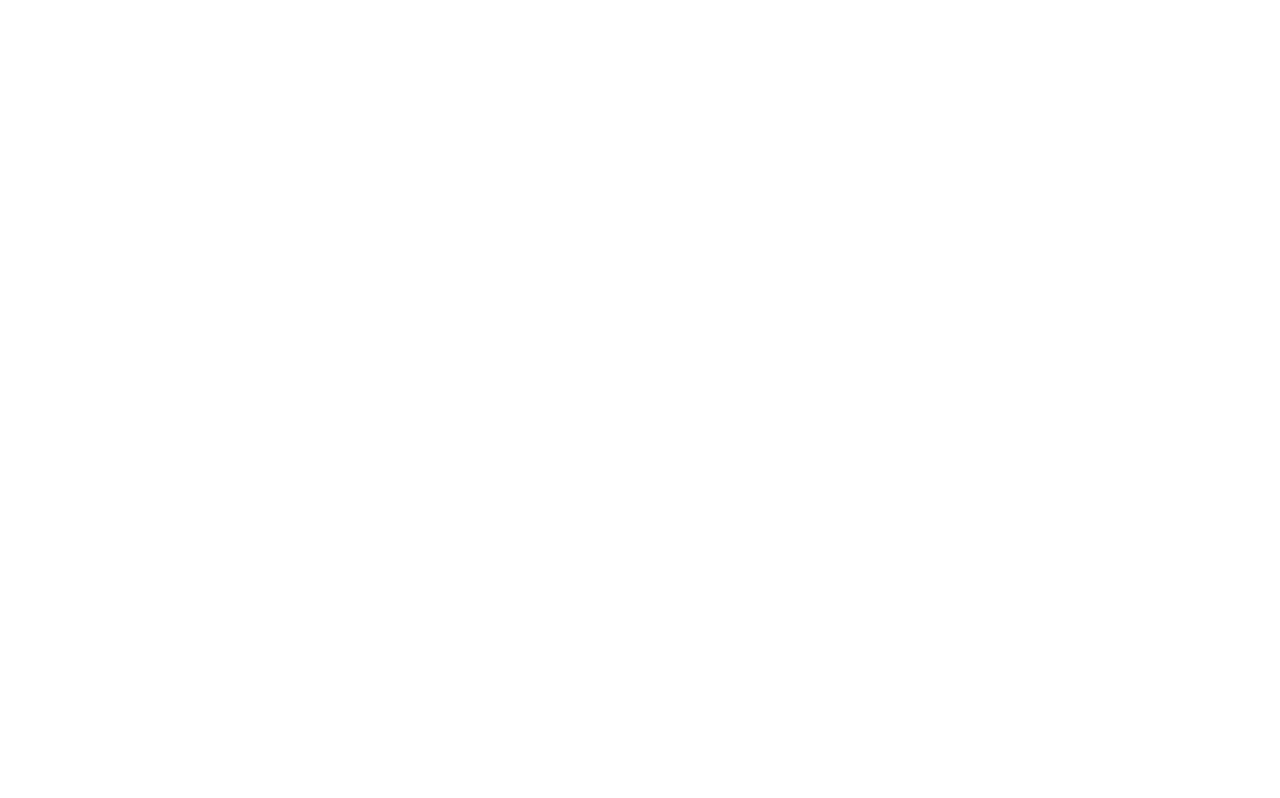
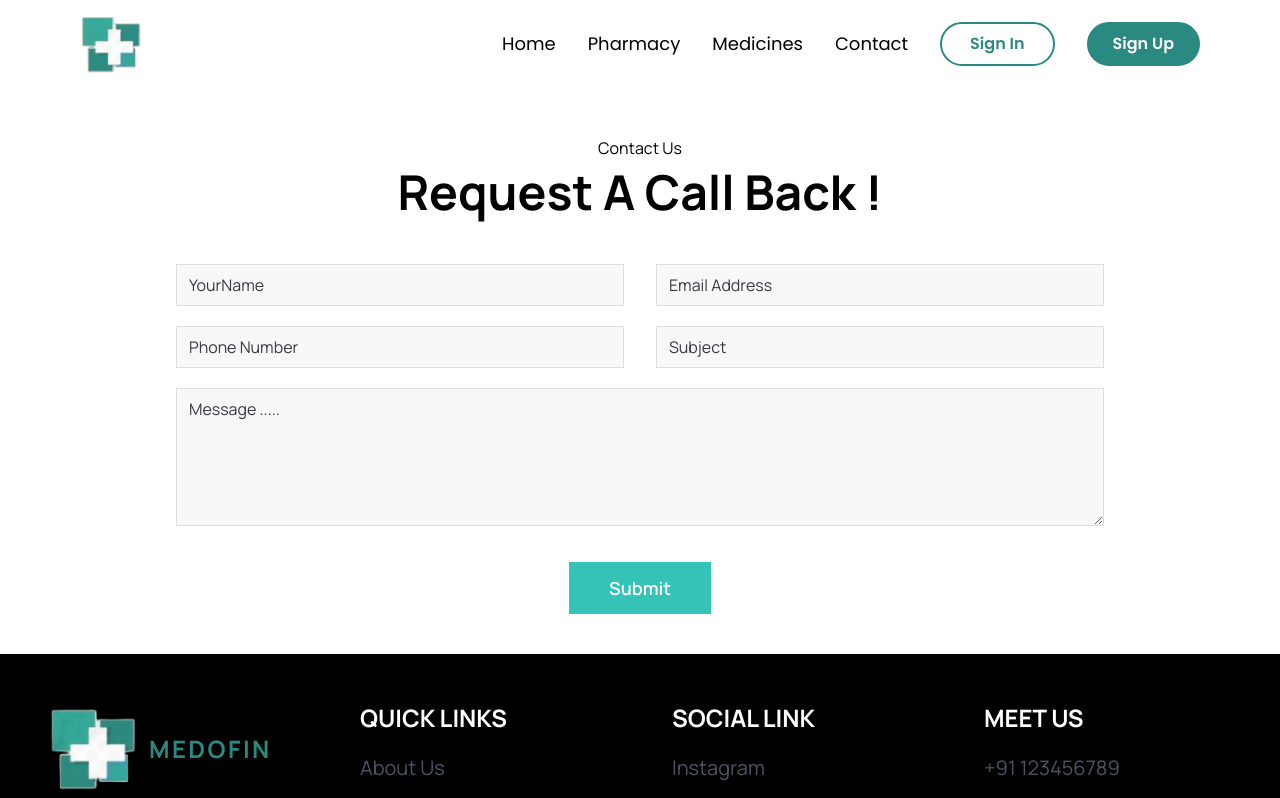
Before and after one commit to vishnubansal001/medofin, a React (Vite) app in the folder client/: page /contact in a window 1280 px wide. Before the commit this address had no page. Shown: the top 798 px of the page. Built offline with nearby package versions, Linux system fonts and the light colour scheme; the HTML template or start-up script is replaced by a standard one; a web font is replaced by a local one.

Commit message:
removed the errors

```diff
--- a/client/src/App.jsx
+++ b/client/src/App.jsx
@@ -12,11 +12,16 @@ import LabTest from "./pages/labtest/LabTest";
 import AOS from "aos";
 import "aos/dist/aos.css";
 import { useEffect } from "react";
-
+import ContactUs from "./pages/Contact/ContactUs";
+import { useLocation } from "react-router-dom";
 function App() {
+  const location = useLocation();
   useEffect(() => {
     AOS.init();
   }, []);
+  useEffect(() => {
+    window.scrollTo(0, 0);
+  }, [location.pathname]);
   return (
     <>
       <Toaster position="top-center" reverseOrder={false} />
@@ -30,6 +35,7 @@ function App() {
         <Route path="/pharmacy" element={<Pharmacy />}></Route>
         <Route path="/cart" element={<Cart />}></Route>
         <Route path="/lab-test" element={<LabTest />}></Route>
+        <Route path="/contact" element={<ContactUs />}></Route>
       </Routes>
     </>
   );
--- /dev/null
+++ b/client/src/components/contact/Form.jsx
@@ -0,0 +1,60 @@
+const Form = () => {
+  return (
+    <section className="flex flex-col justify-start items-start select-none h-full pt-[6rem]">
+      <div className="flex flex-col justify-center items-center gap-12 py-10 w-full lg:px-20 px-10">
+        <div className="flex flex-col justify-center items-center gap-2">
+          <p className="md:text-base text-sm font-normal">Contact Us</p>
+          <h1 className="lg:text-5xl font-bold md:text-3xl sm:text-xl text-lg">
+            Request A Call Back !
+          </h1>
+        </div>
+        <div className="grid md:grid-cols-2 grid-cols-1 md:px-10 w-[90%] gap-y-5 gap-x-8">
+          <input
+            className="border-[#dddddd] border-[1px] w-full px-3 py-2 bg-[#f8f8f8] text-black outline-none placeholder:text-[#37393F]"
+            placeholder="YourName"
+            type="text"
+            name=""
+            id=""
+          />
+          <input
+            className="border-[#dddddd] border-[1px] w-full px-3 py-2 bg-[#f8f8f8] text-black outline-none placeholder:text-[#37393F]"
+            type="email"
+            placeholder="Email Address"
+            name=""
+            id=""
+          />
+          <input
+            className="border-[#dddddd] border-[1px] w-full px-3 py-2 bg-[#f8f8f8] text-black outline-none placeholder:text-[#37393F]"
+            type="number"
+            placeholder="Phone Number"
+            name=""
+            id=""
+          />
+          <input
+            className="border-[#dddddd] border-[1px] w-full px-3 py-2 bg-[#f8f8f8] text-black outline-none placeholder:text-[#37393F]"
+            type="text"
+            placeholder="Subject"
+            name=""
+            id=""
+          />
+          <textarea
+            className="border-[#dddddd] border-[1px] w-full px-3 py-2 bg-[#f8f8f8] text-black outline-none placeholder:text-[#37393F] md:col-span-2 col-span-1"
+            name=""
+            placeholder="Message ..... "
+            id=""
+            cols="30"
+            rows="5"
+          ></textarea>
+
+          <div className="flex flex-col justify-center items-center md:col-span-2 col-span-1 mt-4">
+            <button className="capitalize text-lg text-[#fff] font-semibold bg-[#35c3b7] hover:bg-[#2a8981] transition-all duration-300 ease-in-out px-10 py-3">
+              submit
+            </button>
+          </div>
+        </div>
+      </div>
+    </section>
+  );
+};
+
+export default Form;
--- a/client/src/components/home/Navbar.jsx
+++ b/client/src/components/home/Navbar.jsx
@@ -5,9 +5,9 @@ import { motion } from "framer-motion";
 import { Link } from "react-router-dom";
 
 const navItems = [
-  { value: "Facilities", path: "/facilities" },
-  { value: "Categories", path: "/categories" },
-  { value: "Doctors", path: "/doctors" },
+  { value: "Home", path: "/" },
+  { value: "Pharmacy", path: "/pharmacy" },
+  { value: "Medicines", path: "/products" },
   { value: "Contact", path: "/contact" },
 ];
 
@@ -44,7 +44,7 @@ const Navbar = () => {
             >
               Medicines
             </Link>
-            <Link className="lg:text-lg text-base cursor-pointer select-none">
+            <Link to="/contact" className="lg:text-lg text-base cursor-pointer select-none">
               Contact
             </Link>
             <button
--- a/client/src/components/pharmecy/Shop.jsx
+++ b/client/src/components/pharmecy/Shop.jsx
@@ -1,4 +1,7 @@
+import { useNavigate } from "react-router-dom";
+
 const Shop = () => {
+  const navigate = useNavigate();
   return (
     <div className="w-full flex flex-col justify-center items-center lg:px-20 pb-10 px-10">
       <div className="bg-opacity-50 w-full py-20 flex flex-col justify-center items-center text-center gap-6 rounded-[50px]">
@@ -12,7 +15,10 @@ const Shop = () => {
           Welcome, we bring the pharmacy to your fingertips. Hover over the
           wellness horizons with our quality healthcare every step of the way!
         </p>
-        <button className="bg-[#28661E] rounded-full px-8 py-3 text-white transition-all duration-300 ease-in-out hover:bg-[#3f8f32] hover:shadow-lg">
+        <button
+          onClick={() => navigate("/products")}
+          className="bg-[#28661E] rounded-full px-8 py-3 text-white transition-all duration-300 ease-in-out hover:bg-[#3f8f32] hover:shadow-lg"
+        >
           Shop Medicines
         </button>
       </div>
--- /dev/null
+++ b/client/src/pages/Contact/ContactUs.jsx
@@ -0,0 +1,14 @@
+import Form from "../../components/contact/Form";
+import { Footer, Navbar } from "../../components/home";
+
+const ContactUs = () => {
+  return (
+    <>
+      <Navbar />
+      <Form />
+      <Footer />
+    </>
+  );
+};
+
+export default ContactUs;
--- a/client/src/pages/labs/Labs.jsx
+++ b/client/src/pages/labs/Labs.jsx
@@ -1,25 +1,36 @@
-import { NavLink } from "react-router-dom";
 import logo from "../../assets/logo.png";
 import labHero from "../../assets/labshero.svg";
 import { Footer, Technologies } from "../../components/home";
 import { Labques, labTechno } from "../../database/data";
 import bg from "../../assets/bg.png";
+import { useNavigate } from "react-router-dom";
+
 const Labs = () => {
+  const navigate = useNavigate();
   return (
     <>
       <header className="flex items-center justify-center w-full p-2 fixed top-0">
         <nav className="flex items-center justify-center w-full p-2">
           <div className="flex items-center justify-between p-1 w-full">
             <img src={logo} alt="logo" className="w-12 h-12" />
-            <NavLink className="text-xs s:text-sm sm:text-base font-normal font-popp text-white">
+            <p
+              onClick={() => navigate("/")}
+              className="text-xs cursor-pointer s:text-sm sm:text-base font-normal font-popp text-white"
+            >
               Home
-            </NavLink>
-            <NavLink className="text-xs s:text-sm sm:text-base font-normal font-popp text-white">
+            </p>
+            <p
+              onClick={() => navigate("/lab-test")}
+              className="text-xs cursor-pointer s:text-sm sm:text-base font-normal font-popp text-white"
+            >
               LabTest
-            </NavLink>
-            <NavLink className="text-xs s:text-sm sm:text-base font-normal font-popp text-white">
+            </p>
+            <p
+              onClick={() => navigate("/lab-test")}
+              className="text-xs cursor-pointer s:text-sm sm:text-base font-normal font-popp text-white"
+            >
               Sample Collection
-            </NavLink>
+            </p>
           </div>
         </nav>
       </header>
--- a/client/src/pages/labtest/LabTest.jsx
+++ b/client/src/pages/labtest/LabTest.jsx
@@ -1,4 +1,3 @@
-import { NavLink } from "react-router-dom";
 import { FaSearch } from "react-icons/fa";
 import logo from "../../assets/logo.png";
 import { CiShoppingCart } from "react-icons/ci";
@@ -10,8 +9,10 @@ import CheckUp from "../../components/labtest/CheckUp";
 import { Footer } from "../../components/home";
 import Benefits from "../../components/labtest/Benefits";
 import How from "../../components/labtest/How";
+import { useNavigate } from "react-router-dom";
 
 const LabTest = () => {
+  const navigate = useNavigate();
   return (
     <>
       <header className="flex items-center justify-center w-full z-10 fixed top-0 bg-[#28661E] h-[4.5rem] backdrop-blur-sm bg-clip">
@@ -23,15 +24,24 @@ const LabTest = () => {
                 Medofin
               </p>
             </div>
-            <NavLink className="text-xs s:text-sm sm:text-base font-normal font-popp text-white">
+            <p
+              onClick={() => navigate("/")}
+              className="text-xs cursor-pointer s:text-sm sm:text-base font-normal font-popp text-white"
+            >
               Home
-            </NavLink>
-            <NavLink className="text-xs s:text-sm sm:text-base font-normal font-popp text-white">
+            </p>
+            <p
+              onClick={() => navigate("/lab-test")}
+              className="text-xs cursor-pointer s:text-sm sm:text-base font-normal font-popp text-white"
+            >
               LabTest
-            </NavLink>
-            <NavLink className="text-xs s:text-sm sm:text-base font-normal font-popp text-white">
+            </p>
+            <p
+              onClick={() => navigate("/lab-test")}
+              className="text-xs cursor-pointer s:text-sm sm:text-base font-normal font-popp text-white"
+            >
               Sample Collection
-            </NavLink>
+            </p>
           </div>
         </nav>
       </header>
@@ -58,7 +68,10 @@ const LabTest = () => {
             </div>
           </div>
         </div>
-        <button className="bg-white text-black px-5 py-2 flex flex-row gap-2 justify-center items-center border-2 rounded-md">
+        <button
+          onClick={() => navigate("/cart")}
+          className="bg-white text-black px-5 py-2 flex flex-row gap-2 justify-center items-center border-2 rounded-md"
+        >
           <CiShoppingCart /> Cart
         </button>
       </div>
```
